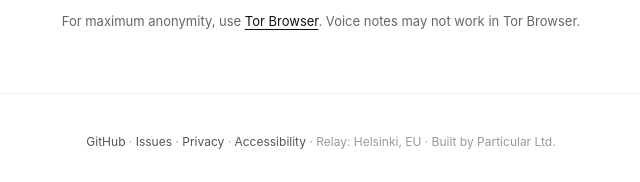
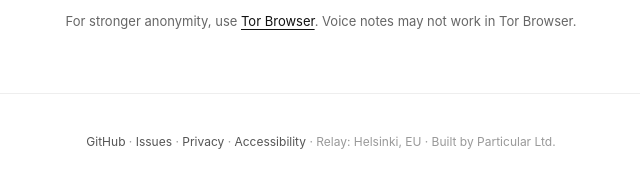
Before and after one commit to atas2390/arnon, a plain HTML site: page index.html in a window 1280 px wide. Shown: the part 2592-2774 px from the top of the page, 319-959 px from the left. Drawn offline with Linux system fonts and the light colour scheme.

Commit message:
Fix anonymity wording per community feedback

```diff
--- a/index.html
+++ b/index.html
@@ -189,7 +189,7 @@ footer a{color:#999}footer a:hover{color:#fff}
 
 <section style="text-align:center;padding:64px 24px;border-top:1px solid #151515">
   <a href="/pwa/app.html" class="hero-btn">Start a conversation</a>
-  <p class="hero-note" style="margin-top:16px">For maximum anonymity, use <a href="https://www.torproject.org/download/">Tor Browser</a>. Voice notes may not work in Tor Browser.</p>
+  <p class="hero-note" style="margin-top:16px">For stronger anonymity, use <a href="https://www.torproject.org/download/">Tor Browser</a>. Voice notes may not work in Tor Browser.</p>
 </section>
 
 <footer>
```
Also changed, not shown: README.md.
